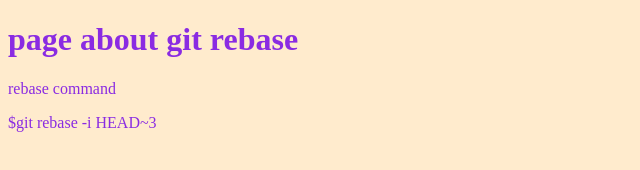
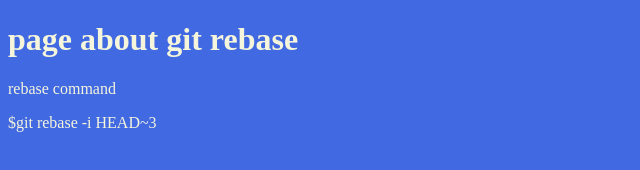
Before and after one commit to VelamPillai/rebasedemo, a plain HTML site: page index.html in a window 1280 px wide. Shown: the whole page, without its empty margins (0-640 px from the left). Drawn offline with Linux system fonts and the light colour scheme.

Commit message:
bg-color and text color of the body changed in css

```diff
--- a/index.css
+++ b/index.css
@@ -1,4 +1,4 @@
 body{
-    background-color: blanchedalmond;
-    color: blueviolet;
+    background-color: royalblue;
+    color: beige;
 }
```
